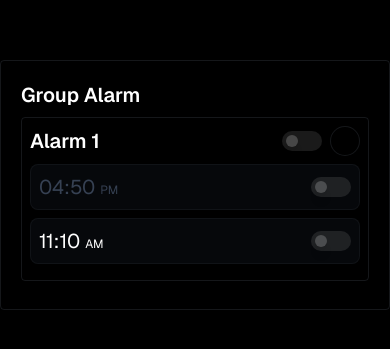
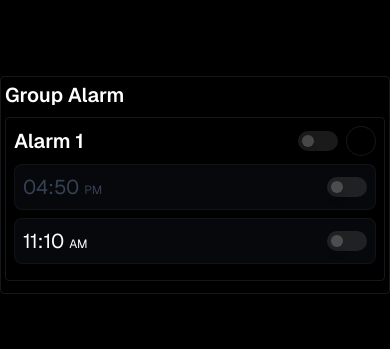
Before and after one commit to johnmichaelechemani/Group-Alarm, a React (Vite) app: page / in a window 390 px wide. Shown: the part 237-586 px from the top of the page. Built offline with nearby package versions, Linux system fonts and the light colour scheme; some icons are missing.

Commit message:
new updates

```diff
--- a/src/App.jsx
+++ b/src/App.jsx
@@ -9,7 +9,7 @@ function App() {
   return (
     <>
       <div className="flex justify-center items-center h-screen text-white">
-        <div className="border border-gray-500/20 p-5 rounded-sm min-w-full sm:min-w-96">
+        <div className="border border-gray-500/20 sm:p-5 p-1 rounded-sm min-w-full sm:min-w-96">
           <h1 className="text-xl text-white font-semibold">Group Alarm</h1>
           <div className="border border-gray-500/20 p-2 rounded-sm my-2">
             <div className="flex justify-between items-center">
```
